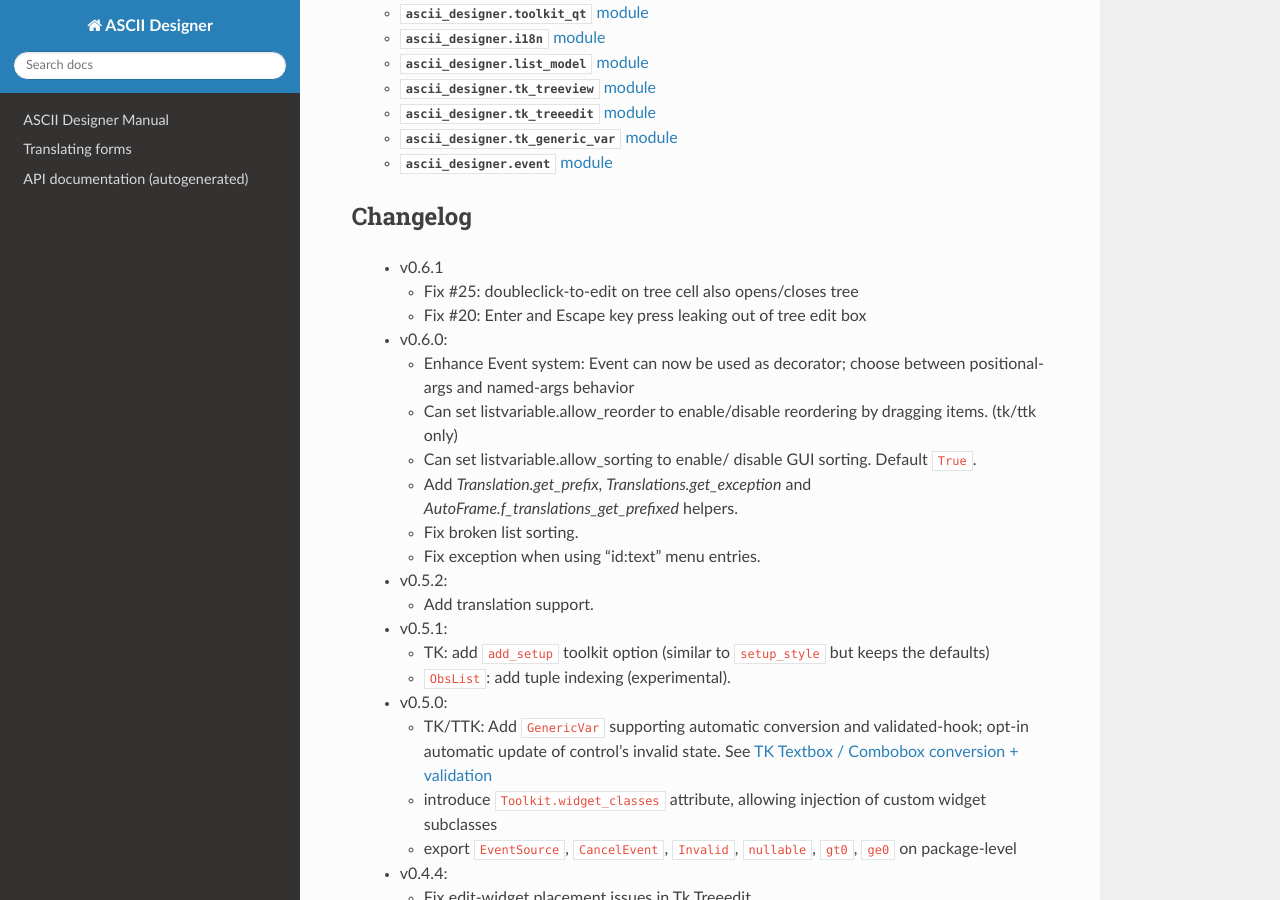
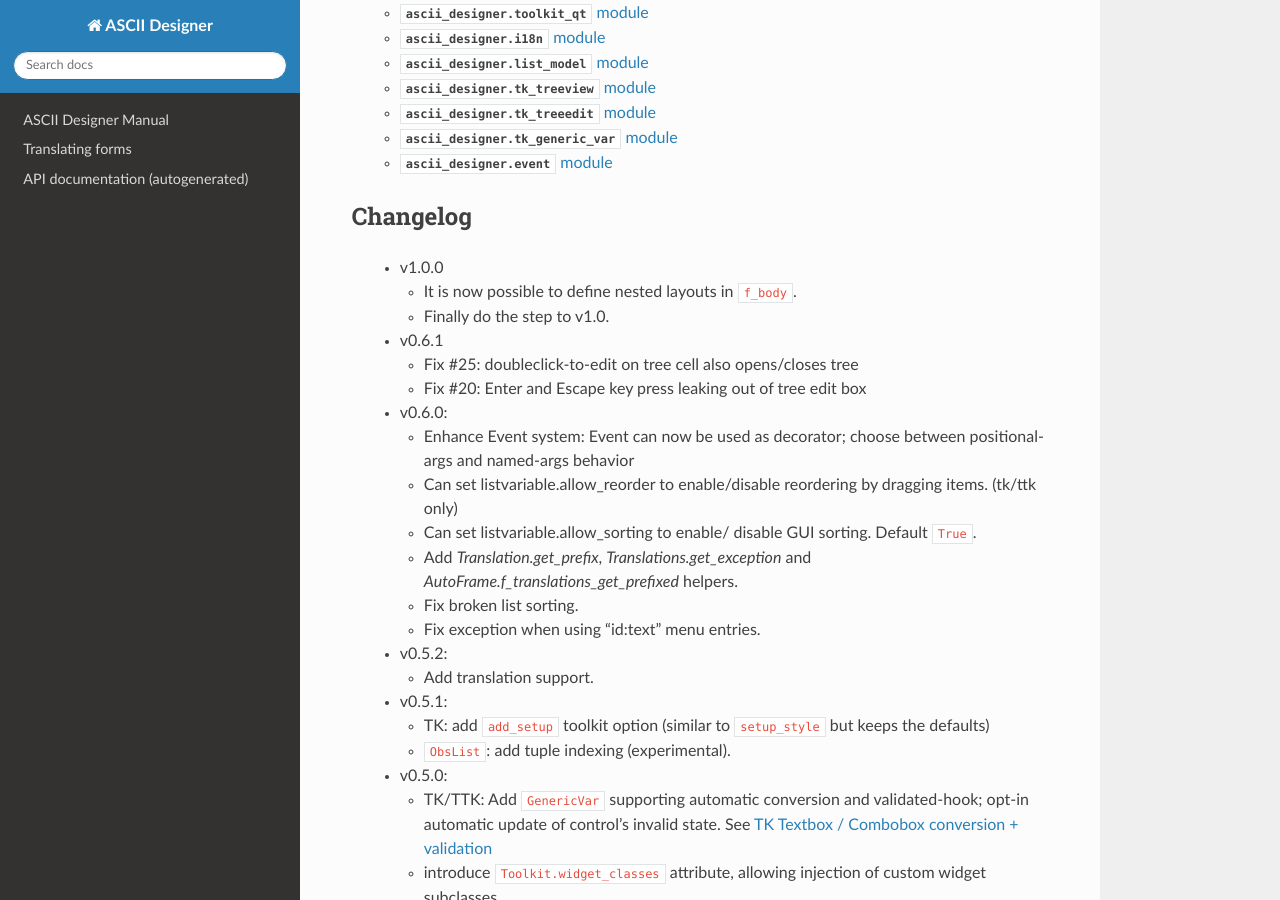
Before and after one commit to loehnertj/ascii_designer, a Sphinx documentation site: the page built from docs/index.rst, in a window 1280 px wide and 900 px high, scrolled down 1343 px. Built offline with Sphinx 7.4.7 and the Read the Docs theme 3.1.0, drawn with Linux system fonts in a browser that asks for light colours.

Commit message:
Changelog + set v1.0.0

```diff
--- a/docs/index.rst
+++ b/docs/index.rst
@@ -10,6 +10,11 @@ ASCII Designer
 
 Changelog
 ---------
+
+ * v1.0.0
+
+   * It is now possible to define nested layouts in ``f_body``.
+   * Finally do the step to v1.0.
 
  * v0.6.1
 
--- a/src/ascii_designer/__version__.py
+++ b/src/ascii_designer/__version__.py
@@ -1 +1 @@
-__version__ = "0.6.1"
+__version__ = "1.0.0"
```
